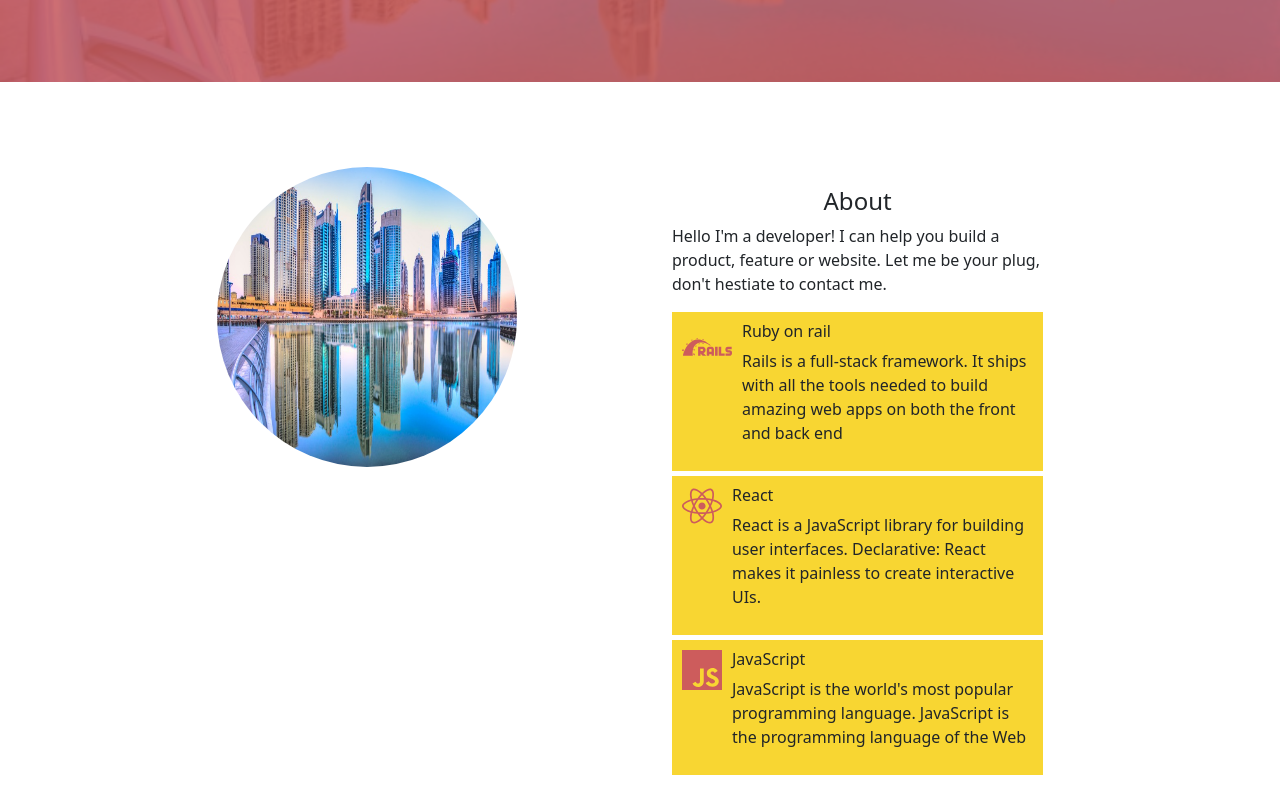
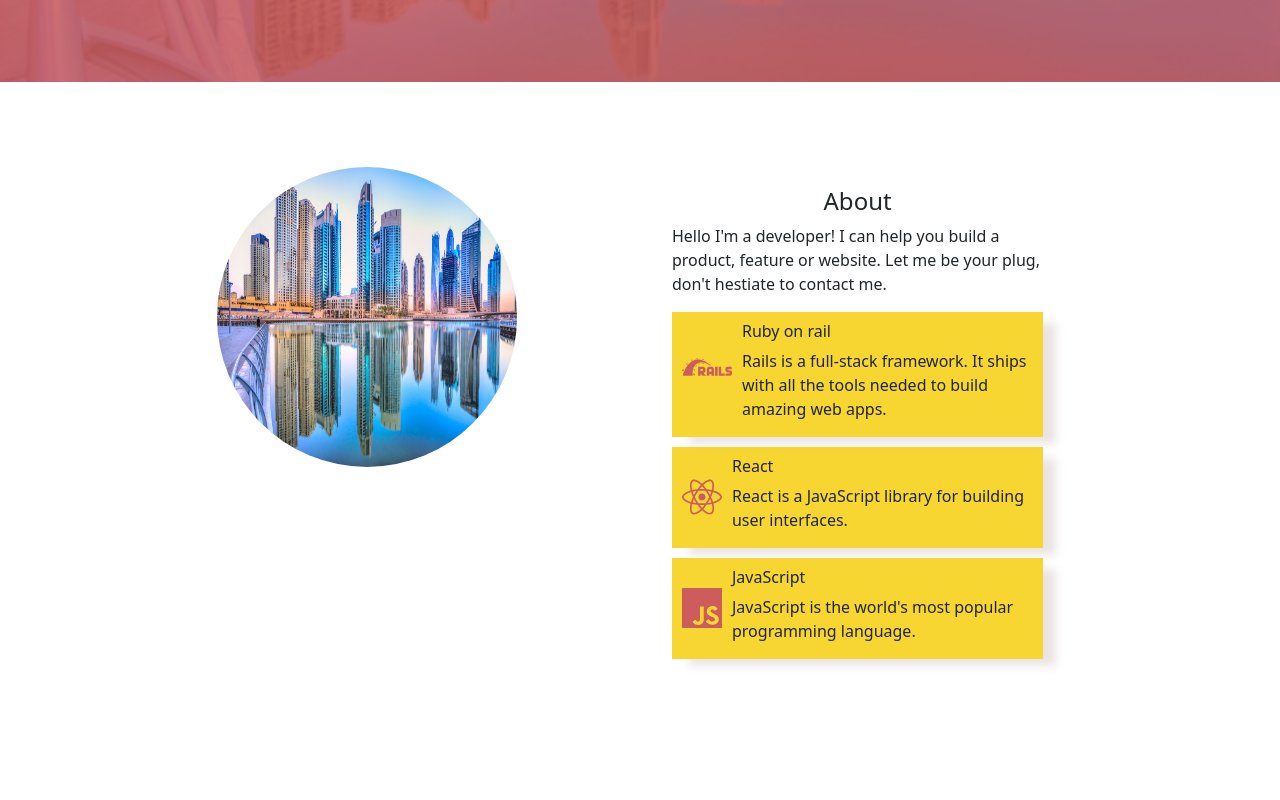
Before and after one commit to brainconnect93/personal-portfolio, a React (Create React App) app: page / in a window 1280 px wide. Shown: the part 791-1591 px from the top of the page. After the commit the page ends 1515 px from the top, so only its background shows below. Built offline with nearby package versions, Linux system fonts and the light colour scheme.

Commit message:
complete the about section with all the styling

```diff
--- a/src/components/About/About.js
+++ b/src/components/About/About.js
@@ -36,12 +36,13 @@ const About = () => (
                 <h6>Ruby on rail</h6>
                 <p>
                   Rails is a full-stack framework. It ships with all the tools
-                  needed to build amazing web apps on both the front and back
-                  end
+                  needed to build amazing web apps.
                 </p>
               </div>
             </div>
+            </div>
 
+            <div className="about-cards">
             <div className="about-items">
               <div className="about-icon">
                 <p>
@@ -52,12 +53,12 @@ const About = () => (
                 <h6>React</h6>
                 <p>
                   React is a JavaScript library for building user interfaces.
-                  Declarative: React makes it painless to create interactive
-                  UIs.
                 </p>
               </div>
             </div>
+            </div>
 
+            <div className="about-cards">
             <div className="about-items">
               <div className="about-icon">
                 <p>
@@ -68,15 +69,15 @@ const About = () => (
                 <h6>JavaScript</h6>
                 <p>
                   JavaScript is the world&apos;s most popular programming
-                  language. JavaScript is the programming language of the Web
+                  language.
                 </p>
+              </div>
               </div>
             </div>
           </div>
         </div>
       </div>
     </div>
-  </div>
 );
 
 export default About;
--- a/src/components/About/about.css
+++ b/src/components/About/about.css
@@ -16,6 +16,7 @@
 
 .about-details {
   margin-top: 85px;
+  margin-bottom: 35px;
   text-align: left;
   padding: 20px;
 }
@@ -33,17 +34,28 @@
 } */
 
 .about-cards {
+  background-color: #f7d010da;
+  box-shadow: 15px 9px 9px -2px rgba(230, 224, 224, 0.86);
+  -webkit-box-shadow: 15px 9px 9px -2px rgba(230, 224, 224, 0.86);
+  -moz-box-shadow: 15px 9px 9px -2px rgba(230, 224, 224, 0.86);
+  cursor: pointer;
+  margin: 10px 0;
+}
 
+.about-cards:hover {
+  box-shadow: -8px 10px 4px 0px rgba(0,0,0,0.75);
+  -webkit-box-shadow: -8px 10px 4px 0px rgba(0,0,0,0.75);
+  -moz-box-shadow: -8px 10px 4px 0px rgba(0,0,0,0.75);
+  transition: 1.5s;
 }
 
 .about-items {
-  background-color: #f7d010da;
   display: flex;
-  padding: 10px;
-  margin: 5px 0;
+  padding: 10px 10px 0 10px;
 }
 
 .about-icon {
   padding-right: 10px;
   color: #cd5c5c;
+  margin-top: 20px;
 }
```
